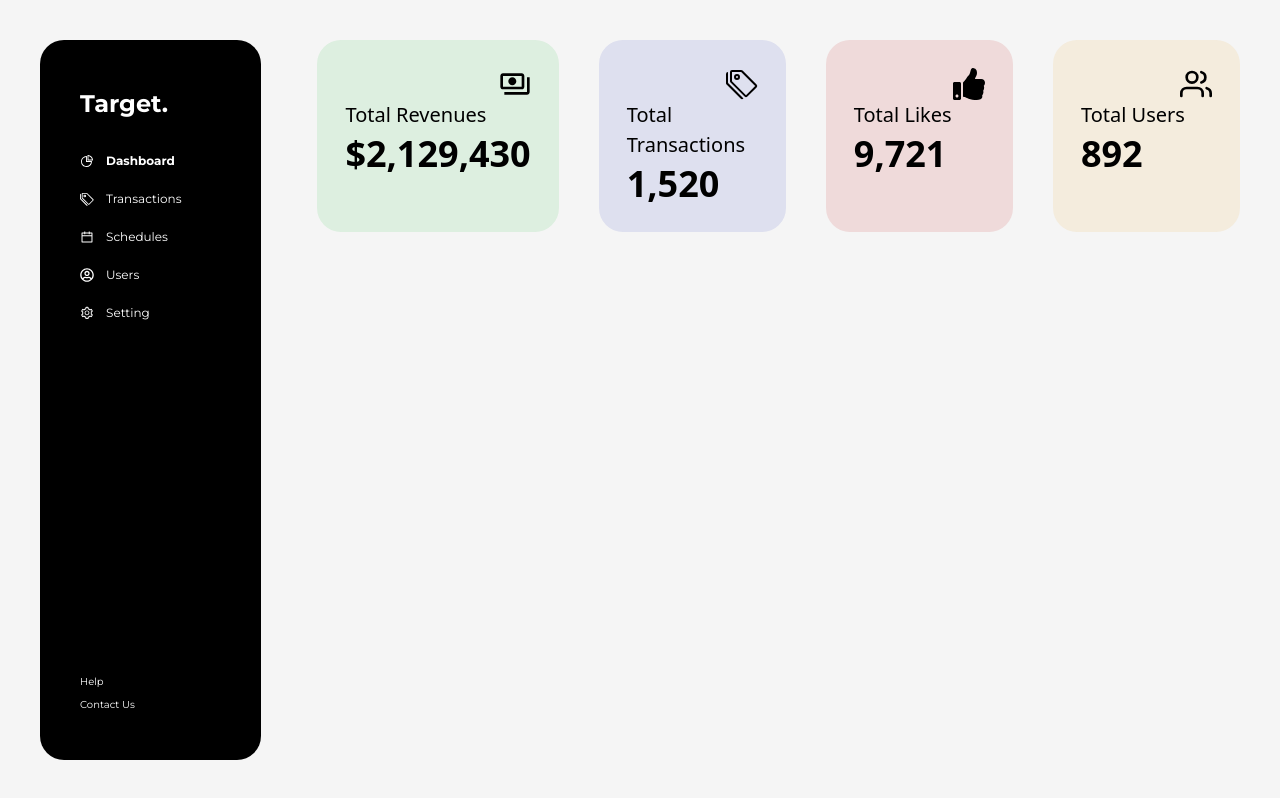
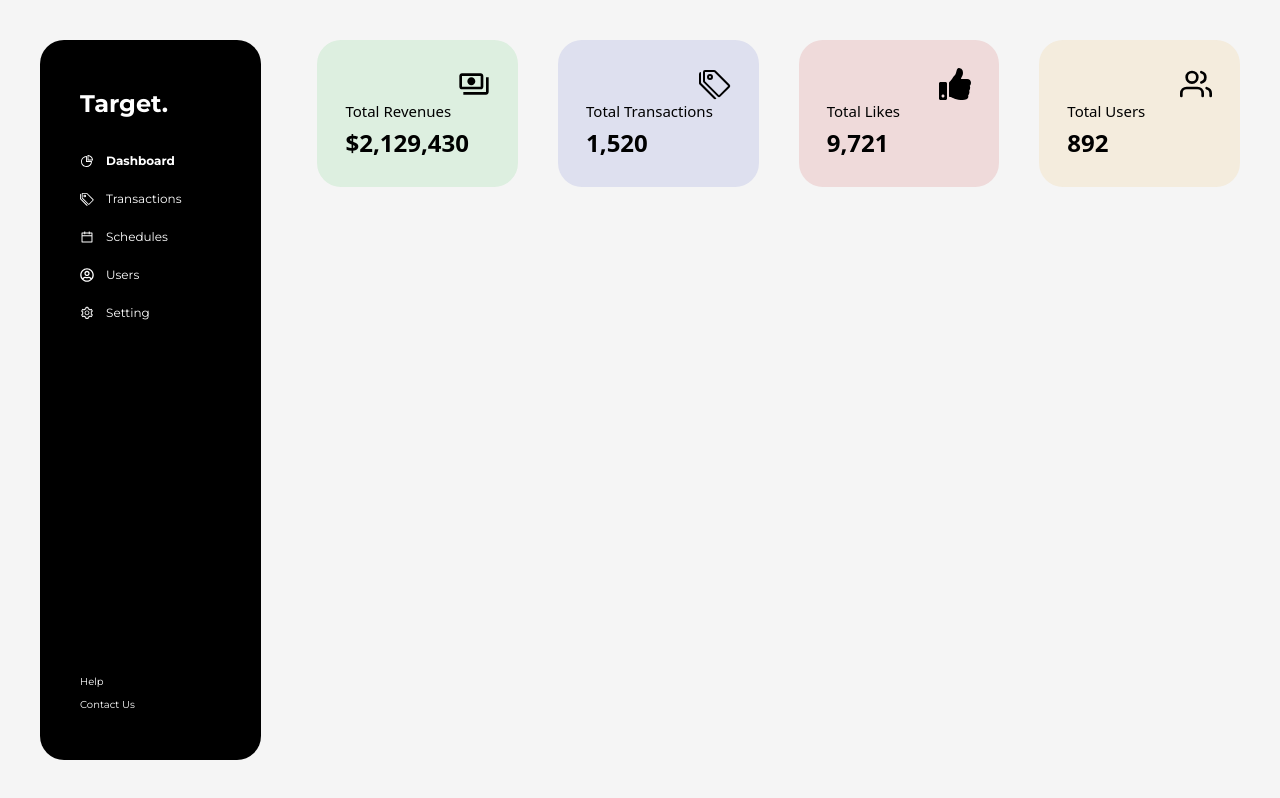
Before and after one commit to ArnabChatterjee20k/React---Dashboard, a React (Vite) app: page /dashboard in a window 1280 px wide. Built offline with nearby package versions, Linux system fonts and the light colour scheme; the HTML template or start-up script is replaced by a standard one.

Commit message:
setup -- moved sidenav from components to layout

```diff
--- a/src/components/DashBoard/DataCards.tsx
+++ b/src/components/DashBoard/DataCards.tsx
@@ -22,8 +22,8 @@ function Card({ Icon, heading, value, color }: DataCardsProps) {
         className="self-end"
       />
       <div className="flex flex-col gap-1">
-        <p className="text-[20px] md:text-[15px] lg:text-[20px] font-[500]">{heading}</p>
-        <p className="font-bold text-4xl md:text-2xl lg:text-4xl">{value}</p>
+        <p className="text-[20px] md:text-[15px] max-lg:text-[20px] font-[500]">{heading}</p>
+        <p className="font-bold text-4xl md:text-2xl max-lg:text-4xl">{value}</p>
       </div>
     </div>
   );
--- a/src/components/DashBoard/SideNav.tsx
+++ b/src/layout/SideNav.tsx
@@ -1,5 +1,5 @@
 import { Link, useLocation } from "react-router-dom";
-import { Links } from "../../data/Links";
+import { Links } from "../data/Links";
 import { twMerge } from "tailwind-merge";
 
 export default function SideNav() {
--- a/src/pages/DashBoard.tsx
+++ b/src/pages/DashBoard.tsx
@@ -1,5 +1,5 @@
-import SideNav from "../components/DashBoard/SideNav";
 import VisualisationSpace from "../components/DashBoard/VisualisationSpace";
+import SideNav from "../layout/SideNav";
 
 export default function DashBoard() {
   return (
```
